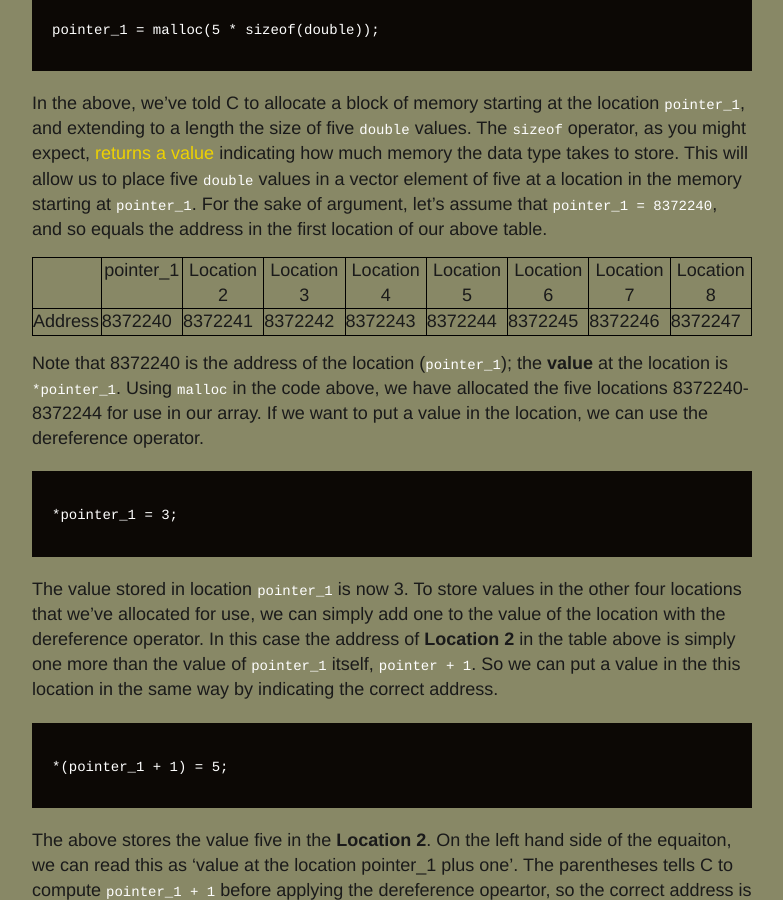
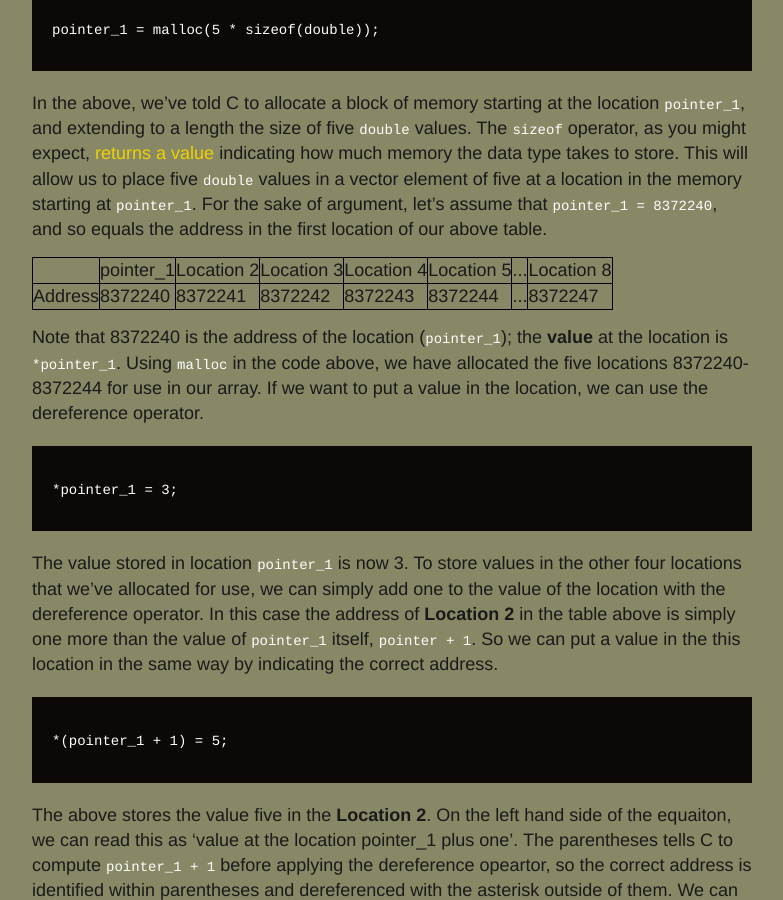
Before and after one commit to bradduthie/blog, a Jekyll site: the page built from _posts/2017-04-02-pointers-in-c-for-scientists.md, in a window 1280 px wide and 900 px high, scrolled down 3173 px. Shown: the whole window, without its empty margins (248-1031 px from the left). Built offline with Jekyll 4.4.1, drawn with Linux system fonts in a browser that asks for light colours; our own code applies the rules of GitHub Pages for plain Markdown files; comment, search, counter and statistics services are not loaded.

Commit message:
Fix table width

```diff
--- a/_posts/2017-04-02-pointers-in-c-for-scientists.md
+++ b/_posts/2017-04-02-pointers-in-c-for-scientists.md
@@ -210,17 +210,6 @@
 of our above table.
 
 <table>
-<colgroup>
-<col width="8%" />
-<col width="11%" />
-<col width="11%" />
-<col width="11%" />
-<col width="11%" />
-<col width="11%" />
-<col width="11%" />
-<col width="11%" />
-<col width="11%" />
-</colgroup>
 <thead>
 <tr class="header">
 <th></th>
@@ -229,8 +218,7 @@
 <th>Location 3</th>
 <th>Location 4</th>
 <th>Location 5</th>
-<th>Location 6</th>
-<th>Location 7</th>
+<th>...</th>
 <th>Location 8</th>
 </tr>
 </thead>
@@ -242,8 +230,7 @@
 <td>8372242</td>
 <td>8372243</td>
 <td>8372244</td>
-<td>8372245</td>
-<td>8372246</td>
+<td>...</td>
 <td>8372247</td>
 </tr>
 </tbody>
--- a/_rmd/2017-04-02-pointers-in-c-for-scientists.Rmd
+++ b/_rmd/2017-04-02-pointers-in-c-for-scientists.Rmd
@@ -87,9 +87,9 @@
 
 In the above, we've told C to allocate a block of memory starting at the location `pointer_1`, and extending to a length the size of five `double` values. The `sizeof` operator, as you might expect, [returns a value](https://en.wikipedia.org/wiki/Sizeof) indicating how much memory the data type takes to store. This will allow us to place five `double` values in a vector element of five at a location in the memory starting at `pointer_1`. For the sake of argument, let's assume that `pointer_1 = 8372240`, and so equals the address in the first location of our above table.
 
-|         | pointer_1  | Location 2 | Location 3 | Location 4 | Location 5 | Location 6 | Location 7 | Location 8 |
-|---------|------------|------------|------------|------------|------------|------------|------------|------------|
-| Address |  8372240   |  8372241   |  8372242   |  8372243   |  8372244   |  8372245   |  8372246   |  8372247   |
+|         | pointer_1  | Location 2 | Location 3 | Location 4 | Location 5 | ... | Location 8 |
+|---------|------------|------------|------------|------------|------------|-----|------------|
+| Address |  8372240   |  8372241   |  8372242   |  8372243   |  8372244   | ... |  8372247   |
 
 Note that 8372240 is the address of the location (`pointer_1`); the **value** at the location is `*pointer_1`. Using `malloc` in the code above, we have allocated the five locations 8372240-8372244 for use in our array. If we want to put a value in the location, we can use the dereference operator.
 
```
